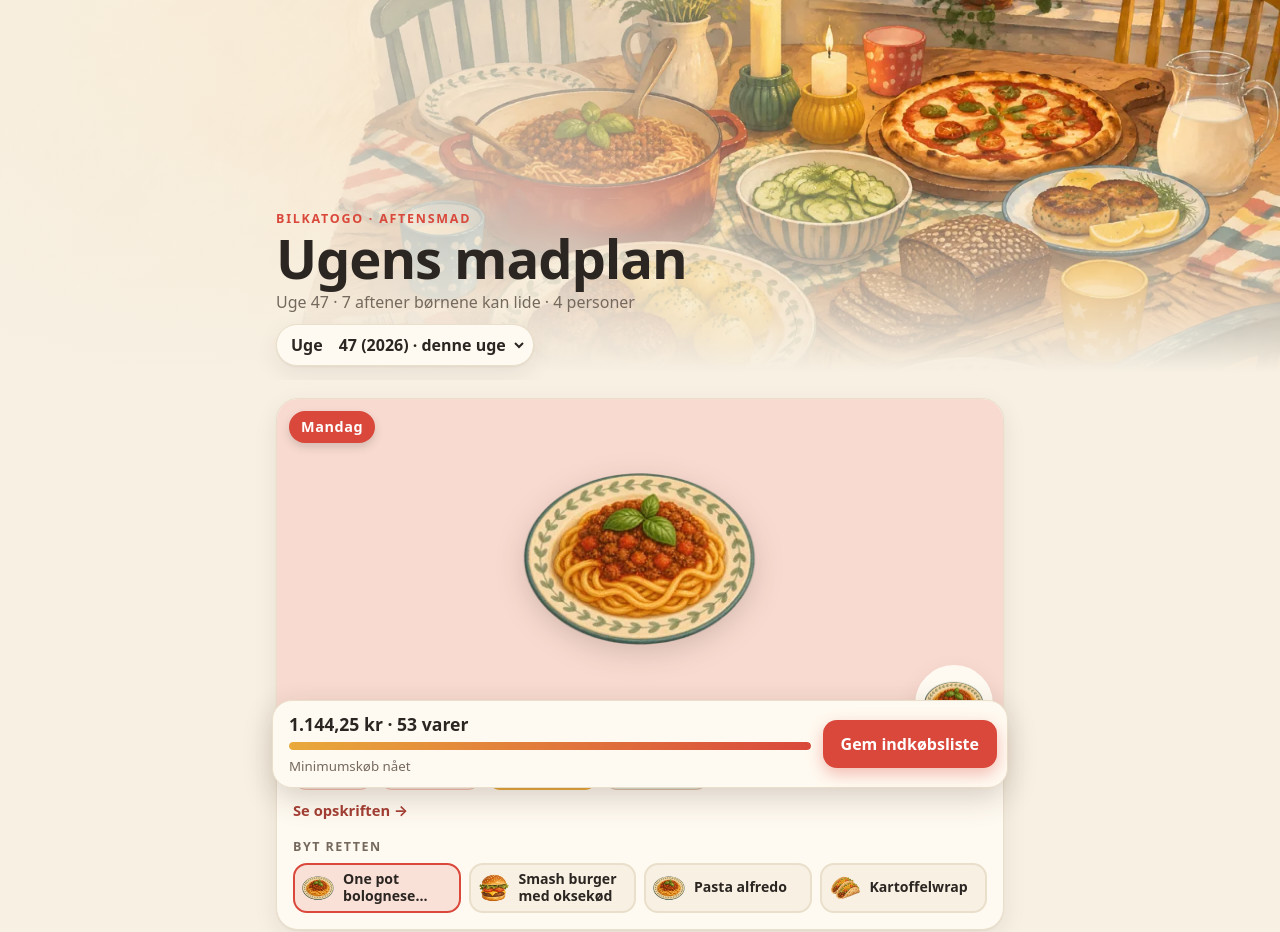
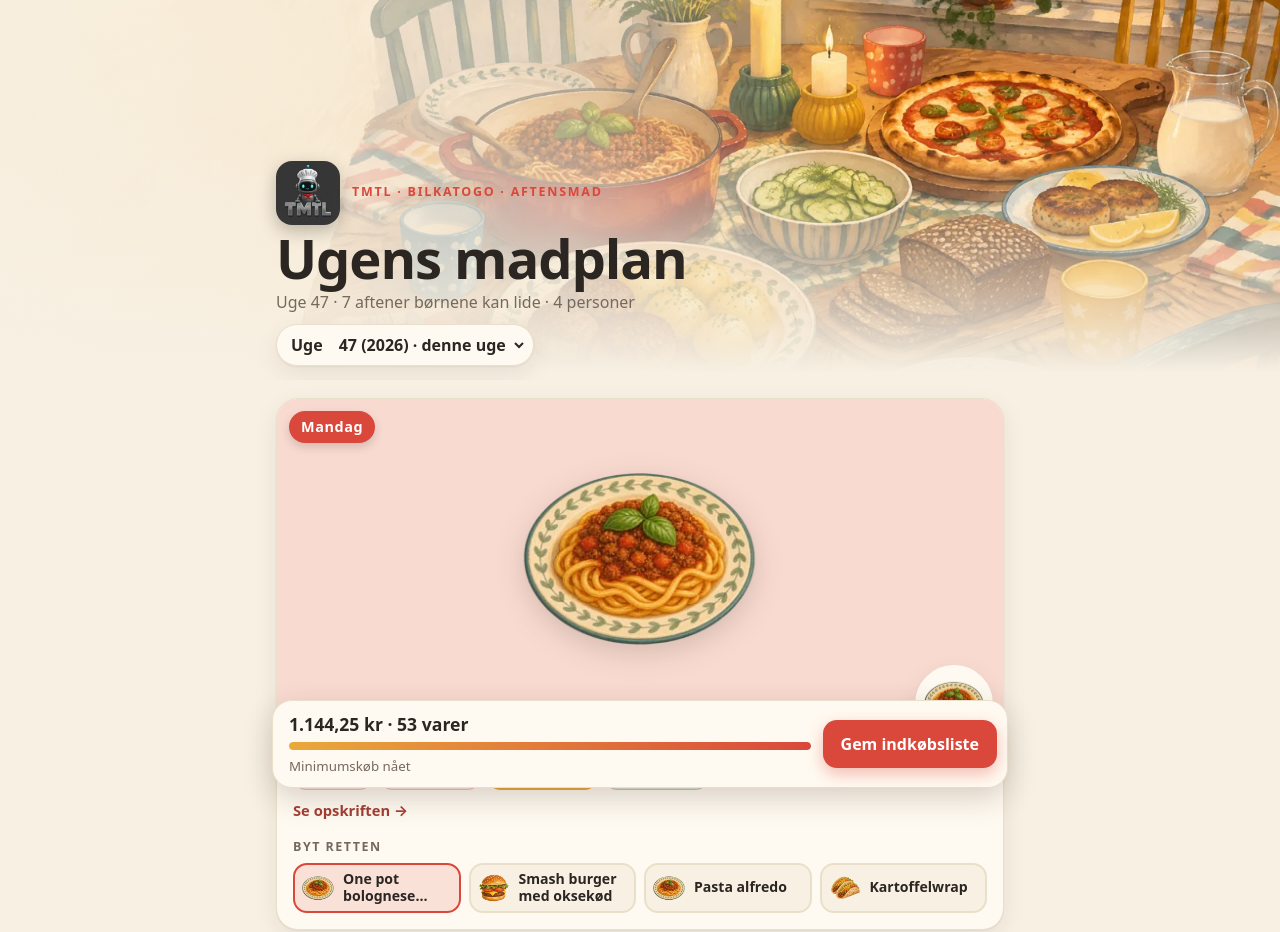
Before and after one commit to thormtl/tmtl_meal_planner, a plain HTML site: page docs/index.html in a window 1280 px wide. Shown: the top 932 px of the page. Drawn offline with Linux system fonts and the light colour scheme.

Commit message:
TMTL robot-chef logo as header tile and favicon

```diff
--- a/docs/index.html
+++ b/docs/index.html
@@ -6,7 +6,8 @@
 <meta name="referrer" content="no-referrer">
 <meta name="theme-color" content="#f7f0e3">
 <title>Ugens madplan</title>
-<link rel="icon" href="img/dish-dansk.webp">
+<link rel="icon" type="image/png" href="img/tmtl-chef-180.png">
+<link rel="apple-touch-icon" href="img/tmtl-chef-180.png">
 <link rel="preload" as="image" href="img/hero-900.webp" imagesrcset="img/hero-900.webp 900w, img/hero-1600.webp 1600w" imagesizes="100vw">
 <link rel="stylesheet" href="style.css">
 </head>
@@ -14,7 +15,8 @@
 <header class="hero">
   <img class="hero-art" src="img/hero-900.webp" srcset="img/hero-900.webp 900w, img/hero-1600.webp 1600w" sizes="100vw" alt="">
   <div class="hero-text">
-    <p class="eyebrow">BilkaToGo · aftensmad</p>
+    <div class="brand"><img src="img/tmtl-chef-128.webp" srcset="img/tmtl-chef-128.webp 1x, img/tmtl-chef-256.webp 2x" alt="TMTL robotkok" width="64" height="64">
+      <p class="eyebrow">TMTL · BilkaToGo · aftensmad</p></div>
     <h1>Ugens madplan</h1>
     <p id="meta">Henter madplan…</p>
     <label class="weekpick"><span>Uge</span> <select id="week" aria-label="Vælg uge"></select></label>
--- a/docs/style.css
+++ b/docs/style.css
@@ -26,6 +26,8 @@ h1, h2, h3, .eyebrow, #total, button { font-family: var(--round); }
                  linear-gradient(90deg, rgba(20,39,42,.9) 0%, rgba(20,39,42,.5) 50%, rgba(20,39,42,0) 75%); }
 }
 .hero-text { position: relative; z-index: 1; width: 100%; max-width: 760px; margin: 0 auto; padding: 72px 16px 14px; }
+.brand { display: flex; align-items: center; gap: 12px; margin-bottom: 6px; }
+.brand img { width: 64px; height: 64px; border-radius: 16px; box-shadow: 0 6px 18px rgba(0,0,0,.25); flex: none; }
 .eyebrow { margin: 0; text-transform: uppercase; letter-spacing: .14em; font-size: .78rem; font-weight: 700; color: var(--tomato); }
 .hero h1 { margin: 2px 0 4px; font-size: clamp(2.2rem, 8vw, 3.4rem); line-height: 1.02; letter-spacing: -.02em; font-weight: 800; }
 #meta { margin: 0 0 10px; color: var(--muted); font-weight: 500; }
```
Also changed, not shown: docs/img/tmtl-chef-128.webp (added), docs/img/tmtl-chef-180.png (added), docs/img/tmtl-chef-256.webp (added).
